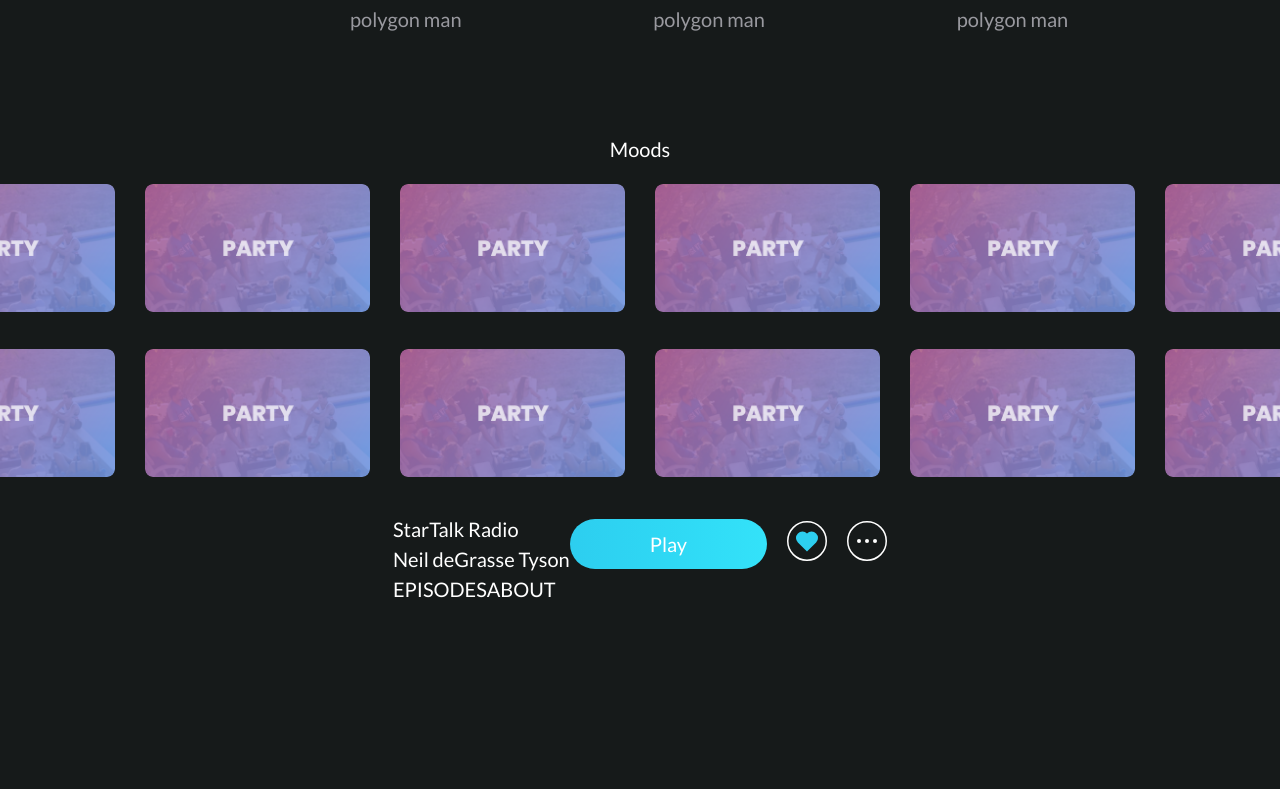
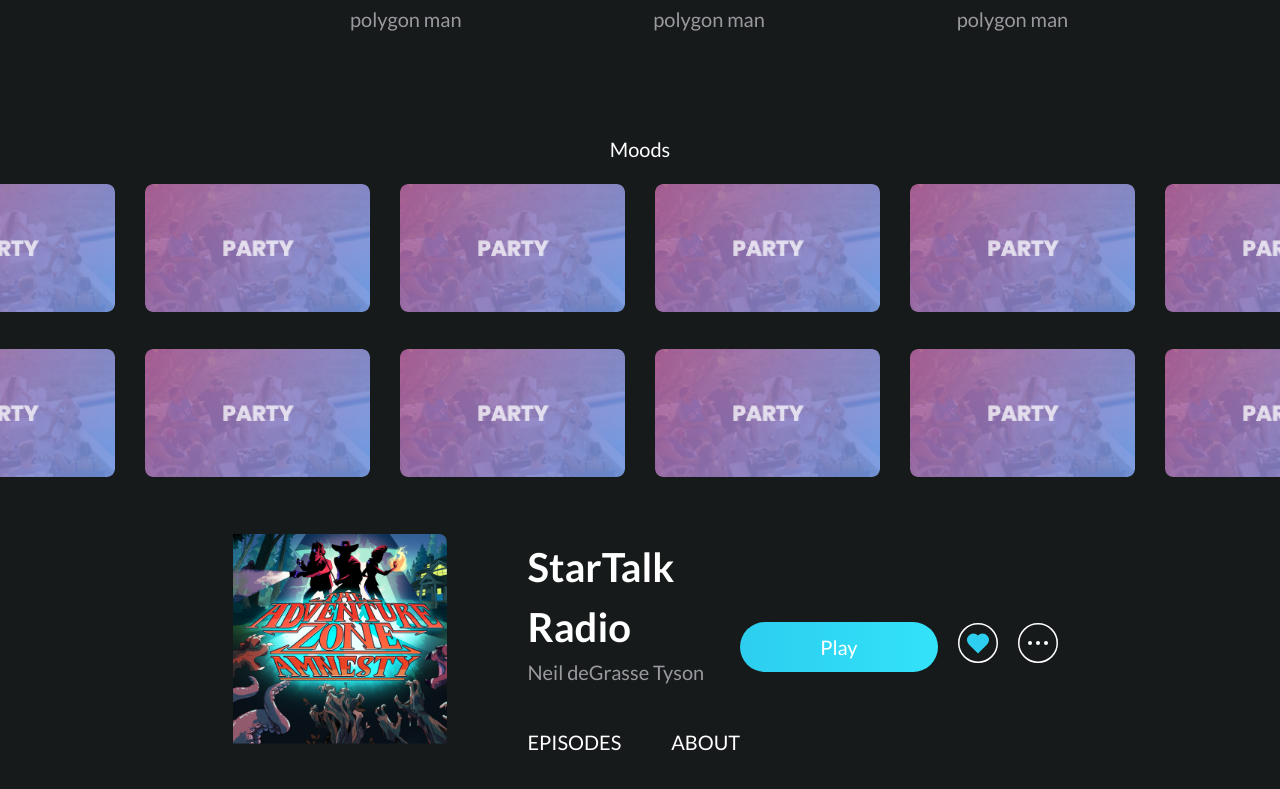
Before and after one commit to ManiPr/music-app-master-master, a React (Create React App) app: page /Podcasts in a window 1280 px wide. Shown: the part 1479-2268 px from the top of the page. Before the commit the page ends 2189 px from the top, so only its background shows below. Built offline with nearby package versions, Linux system fonts and the light colour scheme.

Commit message:
feat:PodcastDetailHeader

```diff
--- a/src/pages/podcast-detail/PodcastDetail.css
+++ b/src/pages/podcast-detail/PodcastDetail.css
@@ -1,4 +1,5 @@
 .pocast-detail{
+    margin-top: 5rem;
 }
 .podcast-detail__top{
     justify-content: space-between;
@@ -34,16 +35,19 @@
 
 }
 .podcast-detail__content{
-
+    margin-left: 8rem;
 }
 .podcast-detail__title{
-
+    font-size: 4rem;
+    font-family: var(--font-lato-bold);
 }
 .podcast-detail__caption{
-
+    font-size: 2rem;
+    color: var(--text-hover);
 }
 .podcast-detail__links{
-
+    margin-top: 4rem;
+    gap: 5rem;
 }
 .podcast-detail__link{
 
--- a/src/pages/podcast-detail/PodcastDetail.js
+++ b/src/pages/podcast-detail/PodcastDetail.js
@@ -1,17 +1,18 @@
 import React from 'react'
 import './PodcastDetail.css'
+import img from '../../assets/images/PodCast-Component.png'
 export default function PodcastDetail() {
   return (
     <>
     <div className='pocast-detail'>
         <section className='podcast-detail__top center'>
 
-            <div className='podcast-detail__left'>
-                <img className='podcast-detail__image' />
+            <div className='podcast-detail__left center'>
+                <img src={img} className='podcast-detail__image' />
                 <div className='podcast-detail__content'>
                     <h4 className='podcast-detail__title'>StarTalk Radio</h4>
                     <p className='podcast-detail__caption'>Neil deGrasse Tyson</p>
-                    <div className='podcast-detail__links'>
+                    <div className='podcast-detail__links center'>
                         <a className='podcast-detail__link'>EPISODES</a>
                         <a className='podcast-detail__link'>ABOUT</a>
                     </div>
```
Also changed, not shown: src/assets/images/PodCast Detail Image.png (added).
